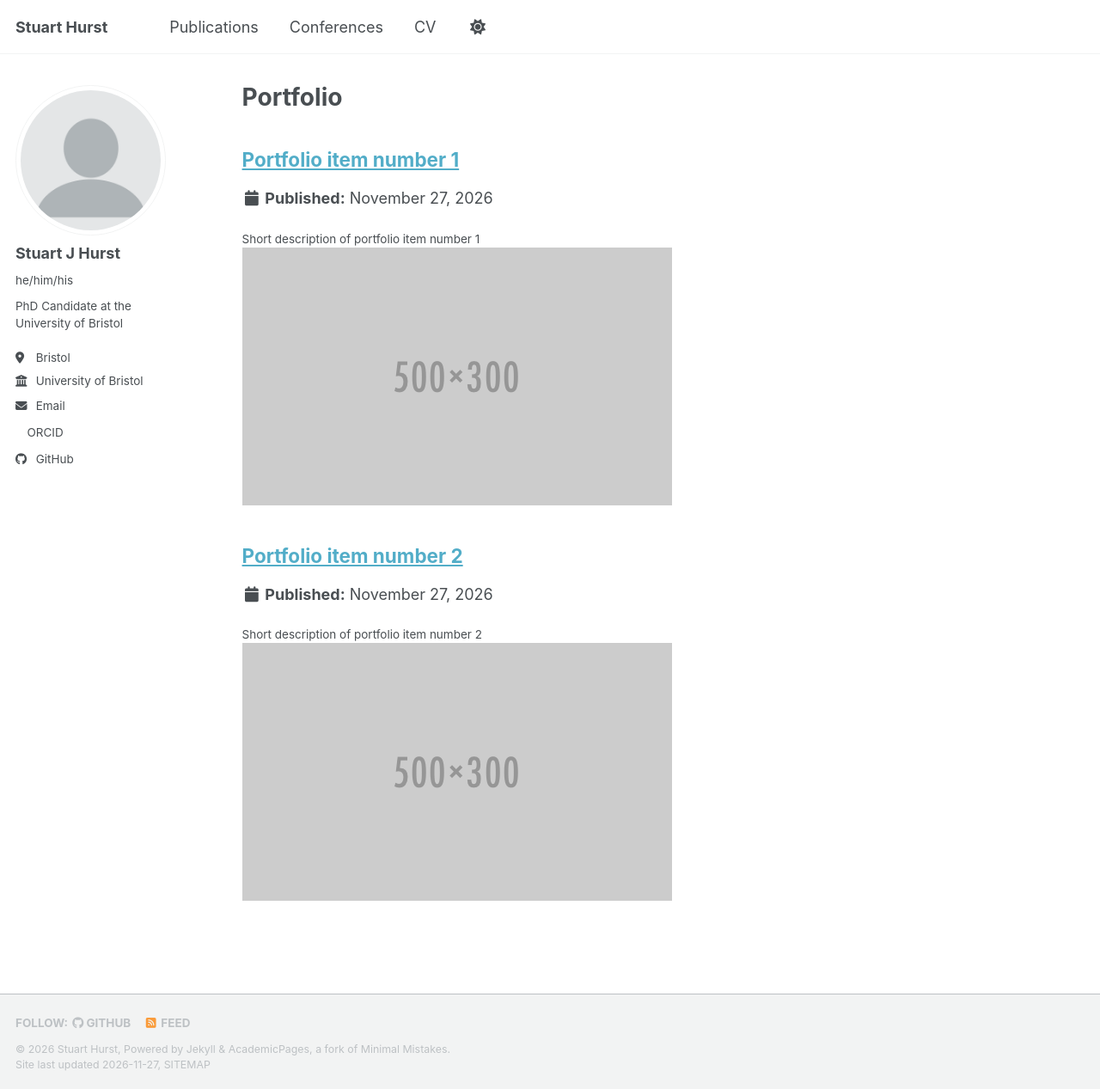
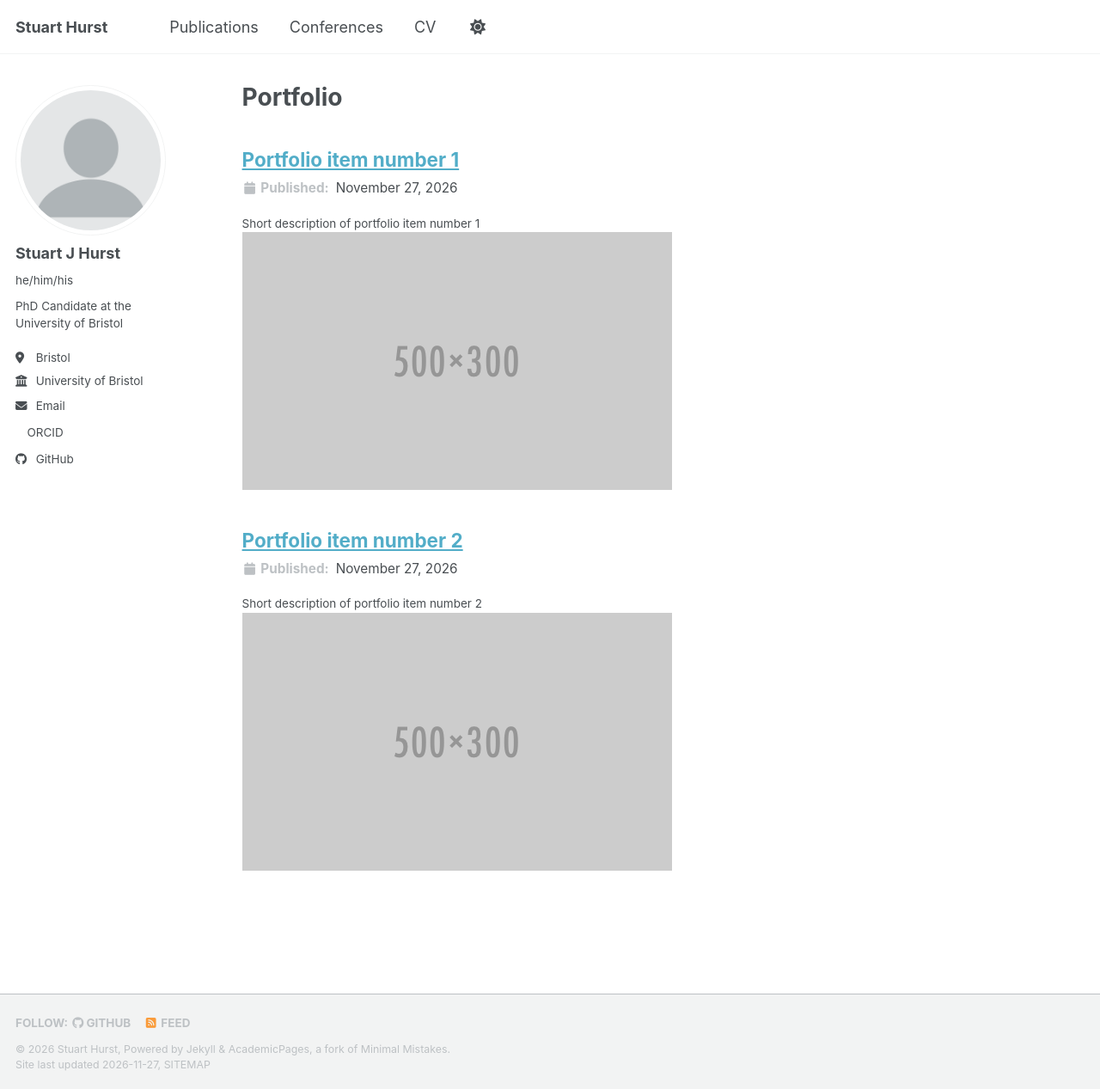
Before and after one commit to stuartjhurst/stuartjhurst.github.io, a Jekyll site: the page built from _pages/portfolio.html, in a window 1280 px wide and 1267 px high. Shown: the whole window at 86% size. Built offline with Jekyll 4.4.1, drawn with Linux system fonts in a browser that asks for light colours; a script bundle is joined from its source files by our own code; a style sheet for code colours, icons or effects is not loaded.

Commit message:
Update _page.scss

```diff
--- a/_sass/layout/_page.scss
+++ b/_sass/layout/_page.scss
@@ -262,6 +262,35 @@
   text-transform: uppercase;
 }
 
+/*
+   Page dates
+   ========================================================================== */
+
+.page__date {
+  display: flex;
+  align-items: center;
+  gap: 8px;
+  margin: 0.6em 0 1.2em;
+  padding: 0;
+  font-size: 0.85em;
+  color: var(--global-text-color-light);
+  font-weight: 400;
+  line-height: 1.5;
+
+  i {
+    color: var(--global-text-color-light);
+    font-size: 0.95em;
+  }
+
+  span {
+    font-weight: 500;
+  }
+
+  time {
+    color: var(--global-text-color);
+    font-weight: 400;
+  }
+}
 
 /*
    Page meta
```
